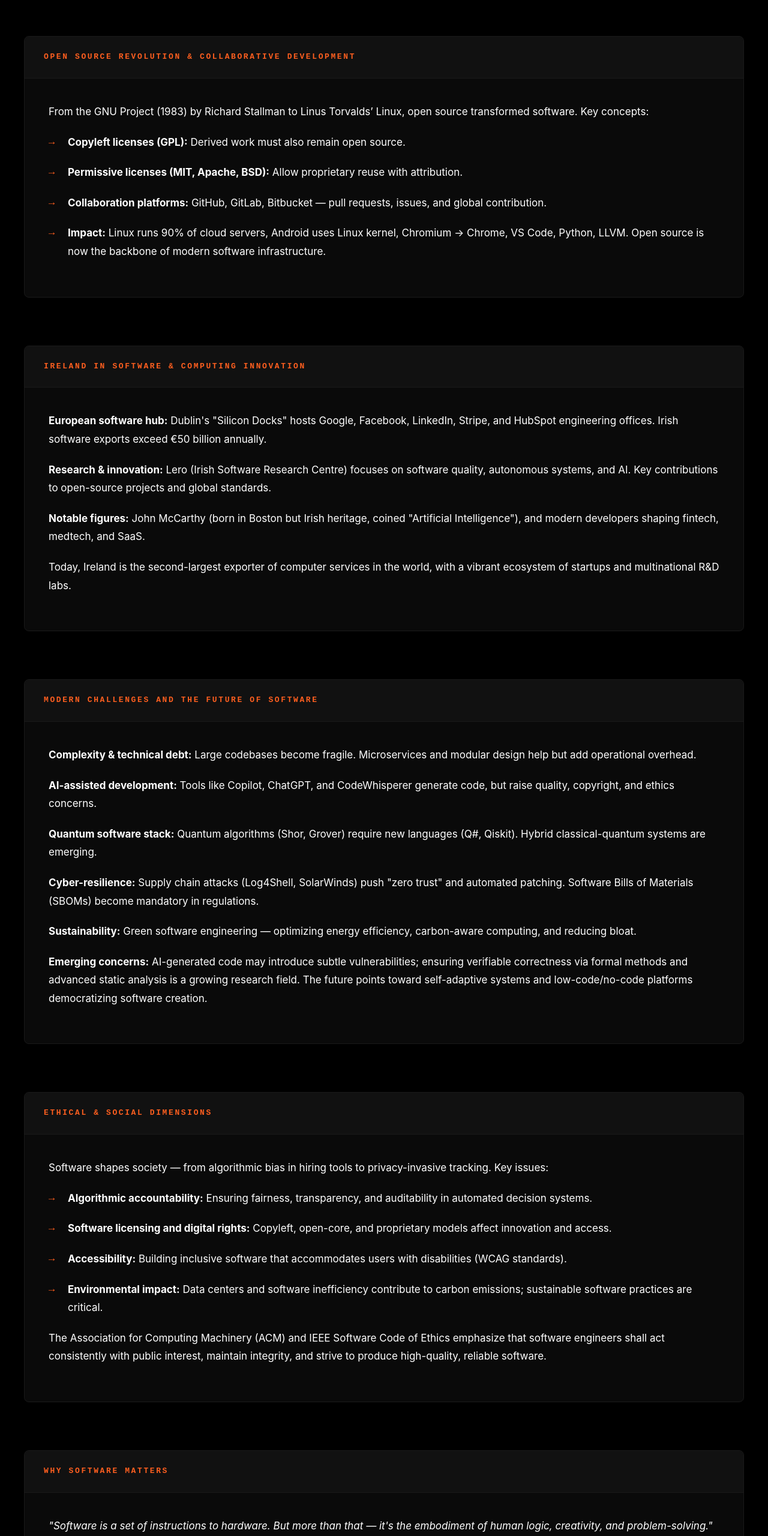
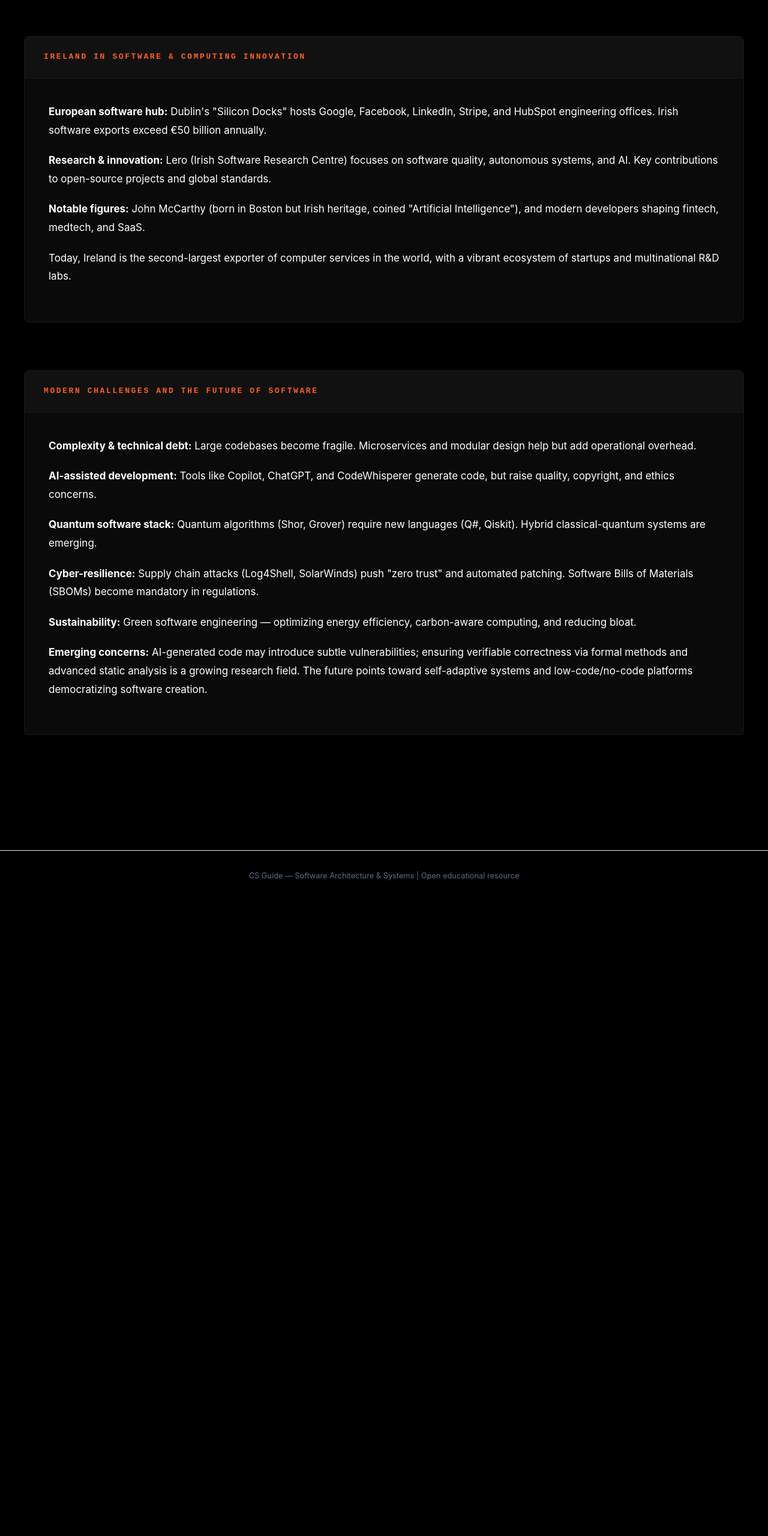
Before and after one commit to R12YKL/web-design-project, a website built with Vite: page software.html in a window 1280 px wide. Shown: the part 5873-8433 px from the top of the page at 60% size. After the commit the page ends 7376 px from the top, so only its background shows below. Built offline with nearby package versions, Linux system fonts and the light colour scheme.

Commit message:
Update software.html

```diff
--- a/software.html
+++ b/software.html
@@ -158,19 +158,6 @@
                     </div>
                 </section>
 
-                <!-- Open Source and Free Software Movement -->
-                <section class="info-section">
-                    <h2>Open Source Revolution &amp; Collaborative Development</h2>
-                    <div class="section-content">
-                        <p>From the GNU Project (1983) by Richard Stallman to Linus Torvalds’ Linux, open source transformed software. Key concepts:</p>
-                        <ul>
-                            <li><strong>Copyleft licenses (GPL):</strong> Derived work must also remain open source.</li>
-                            <li><strong>Permissive licenses (MIT, Apache, BSD):</strong> Allow proprietary reuse with attribution.</li>
-                            <li><strong>Collaboration platforms:</strong> GitHub, GitLab, Bitbucket — pull requests, issues, and global contribution.</li>
-                            <li><strong>Impact:</strong> Linux runs 90% of cloud servers, Android uses Linux kernel, Chromium → Chrome, VS Code, Python, LLVM. Open source is now the backbone of modern software infrastructure.</li>
-                        </ul>
-                    </div>
-                </section>
 
                 <!-- Ireland in Software (mirroring Ireland in hardware section) -->
                 <section class="info-section">
@@ -195,35 +182,10 @@
                         <p><strong>Emerging concerns:</strong> AI-generated code may introduce subtle vulnerabilities; ensuring verifiable correctness via formal methods and advanced static analysis is a growing research field. The future points toward self-adaptive systems and low-code/no-code platforms democratizing software creation.</p>
                     </div>
                 </section>
-
-                <!-- Ethical and Social Dimensions of Software -->
-                <section class="info-section">
-                    <h2>Ethical &amp; Social Dimensions</h2>
-                    <div class="section-content">
-                        <p>Software shapes society — from algorithmic bias in hiring tools to privacy-invasive tracking. Key issues:</p>
-                        <ul>
-                            <li><strong>Algorithmic accountability:</strong> Ensuring fairness, transparency, and auditability in automated decision systems.</li>
-                            <li><strong>Software licensing and digital rights:</strong> Copyleft, open-core, and proprietary models affect innovation and access.</li>
-                            <li><strong>Accessibility:</strong> Building inclusive software that accommodates users with disabilities (WCAG standards).</li>
-                            <li><strong>Environmental impact:</strong> Data centers and software inefficiency contribute to carbon emissions; sustainable software practices are critical.</li>
-                        </ul>
-                        <p>The Association for Computing Machinery (ACM) and IEEE Software Code of Ethics emphasize that software engineers shall act consistently with public interest, maintain integrity, and strive to produce high-quality, reliable software.</p>
-                    </div>
-                </section>
-
-                <!-- Summary / final note -->
-                <section class="info-section">
-                    <h2>Why Software Matters</h2>
-                    <div class="section-content">
-                        <p><em>"Software is a set of instructions to hardware. But more than that — it's the embodiment of human logic, creativity, and problem-solving."</em></p>
-                        <p>Without software, a computer is an expensive paperweight. Together with hardware, software unlocks the digital universe: from tiny embedded systems that run medical implants to sprawling cloud platforms that connect billions of people.</p>
-                        <p><strong>Key takeaway:</strong> Understanding software — from low-level operating systems to high-level paradigms and security — is essential for any computer scientist. It is the invisible engine of the information age, and mastering its principles empowers you to build, break, and reimagine the future.</p>
-                    </div>
-                </section>
             </div>
         </section>
     </main>
-    <!-- footer optional but matches hardware page style (if hardware page had footer, this mirrors structure) -->
+
     <footer style="text-align: center; padding: 2rem; font-size: 0.8rem; color: #5b6e8c; border-top: 1px solid #e9eef3; margin-top: 2rem;">
         <p>CS Guide — Software Architecture & Systems | Open educational resource</p>
     </footer>
```
